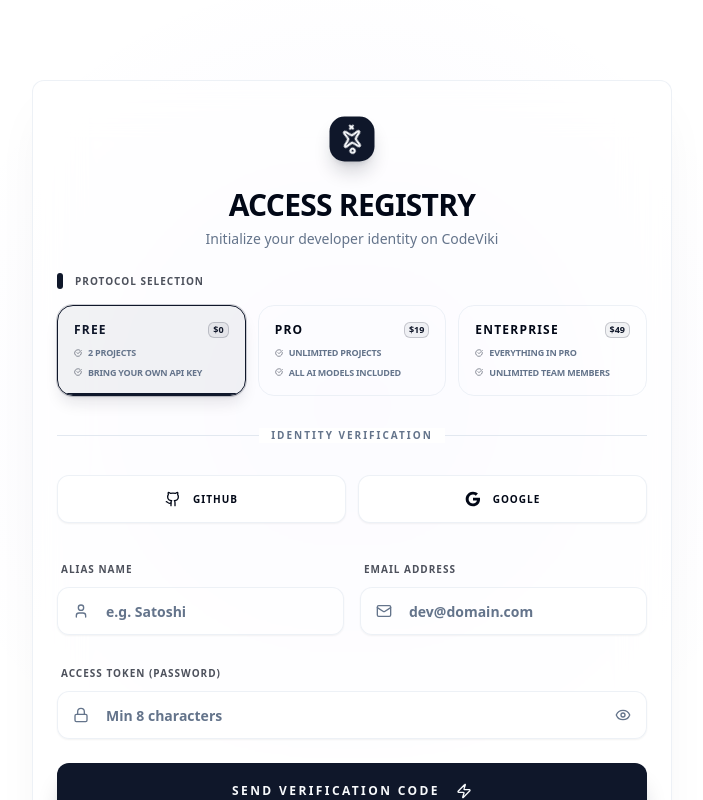
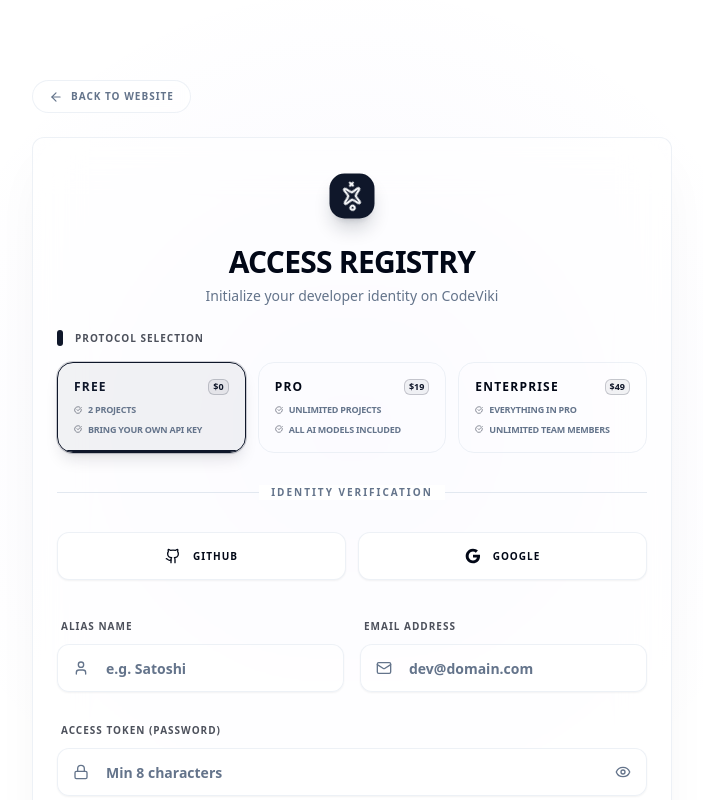
Before and after one commit to Lumia-Digital/codeviki, a Next.js app: page /signup in a window 1280 px wide. Shown: the top 800 px of the page, without its empty margins (288-991 px from the left). Built offline with nearby package versions, Linux system fonts and the light colour scheme.

Commit message:
fix(auth): update email sender and add back buttons

```diff
--- a/src/app/login/page.tsx
+++ b/src/app/login/page.tsx
@@ -4,7 +4,7 @@
 import Link from 'next/link';
 import { useRouter } from 'next/navigation';
 import { signIn } from 'next-auth/react';
-import { Github, Mail, Lock, ArrowRight, Eye, EyeOff, Loader2, Sparkles } from 'lucide-react';
+import { Github, Mail, Lock, ArrowRight, Eye, EyeOff, Loader2, Sparkles, ArrowLeft } from 'lucide-react';
 import { motion } from 'framer-motion';
 import { Button } from '@/components/ui/button';
 import { Card, CardHeader, CardTitle, CardDescription, CardContent, CardFooter } from '@/components/ui/card';
@@ -57,6 +57,14 @@
         transition={{ duration: 0.5 }}
         className="max-w-[400px] w-full"
       >
+        <div className="mb-6 flex justify-start">
+          <Link
+            href="https://lumiadigital.site"
+            className="flex items-center gap-2 text-[10px] font-black uppercase tracking-widest text-muted-foreground hover:text-primary transition-colors bg-background/50 backdrop-blur-sm px-4 py-2 rounded-full border border-border/60"
+          >
+            <ArrowLeft size={14} /> Back to Website
+          </Link>
+        </div>
         <Card className="border-border/60 shadow-2xl shadow-primary/5 bg-card/50 backdrop-blur-xl overflow-hidden">
           <CardHeader className="text-center pt-10 pb-8">
             <div className="flex justify-center mb-6">
--- a/src/app/signup/page.tsx
+++ b/src/app/signup/page.tsx
@@ -4,7 +4,7 @@
 import Link from 'next/link';
 import { useRouter } from 'next/navigation';
 import { signIn } from 'next-auth/react';
-import { Github, Mail, Lock, User, ArrowRight, Eye, EyeOff, CheckCircle, Loader2, Sparkles, Zap } from 'lucide-react';
+import { Github, Mail, Lock, User, ArrowRight, Eye, EyeOff, CheckCircle, Loader2, Sparkles, Zap, ArrowLeft } from 'lucide-react';
 import { PRICING_TIERS } from '@/lib/mock-data';
 import { motion } from 'framer-motion';
 import { Button } from '@/components/ui/button';
@@ -105,6 +105,14 @@
         transition={{ duration: 0.5 }}
         className="max-w-[640px] w-full"
       >
+        <div className="mb-6 flex justify-start">
+          <Link
+            href="https://lumiadigital.site"
+            className="flex items-center gap-2 text-[10px] font-black uppercase tracking-widest text-muted-foreground hover:text-primary transition-colors bg-background/50 backdrop-blur-sm px-4 py-2 rounded-full border border-border/60"
+          >
+            <ArrowLeft size={14} /> Back to Website
+          </Link>
+        </div>
         <Card className="border-border/60 shadow-2xl shadow-primary/5 bg-card/50 backdrop-blur-xl overflow-hidden">
           <CardHeader className="text-center pt-10 pb-6">
             <div className="flex justify-center mb-6">
--- a/src/lib/email.ts
+++ b/src/lib/email.ts
@@ -10,7 +10,7 @@
   const resend = new Resend(resendApiKey);
   try {
     await resend.emails.send({
-      from: 'CodeViki <auth@lumiadigital.site>',
+      from: 'CodeViki <onboarding@resend.dev>',
       to: email,
       subject: 'Verify your CodeViki account',
       html: `
```
